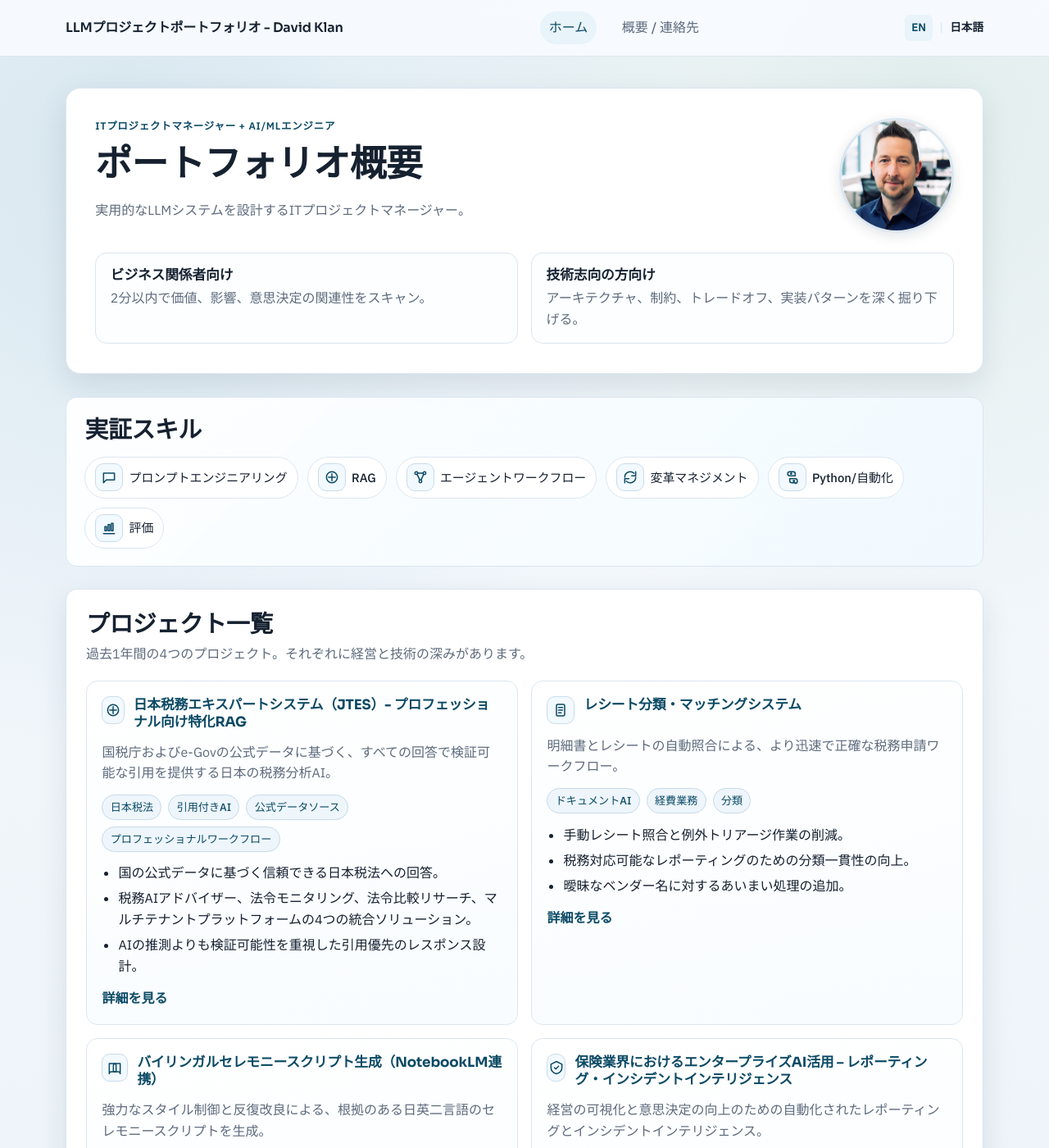
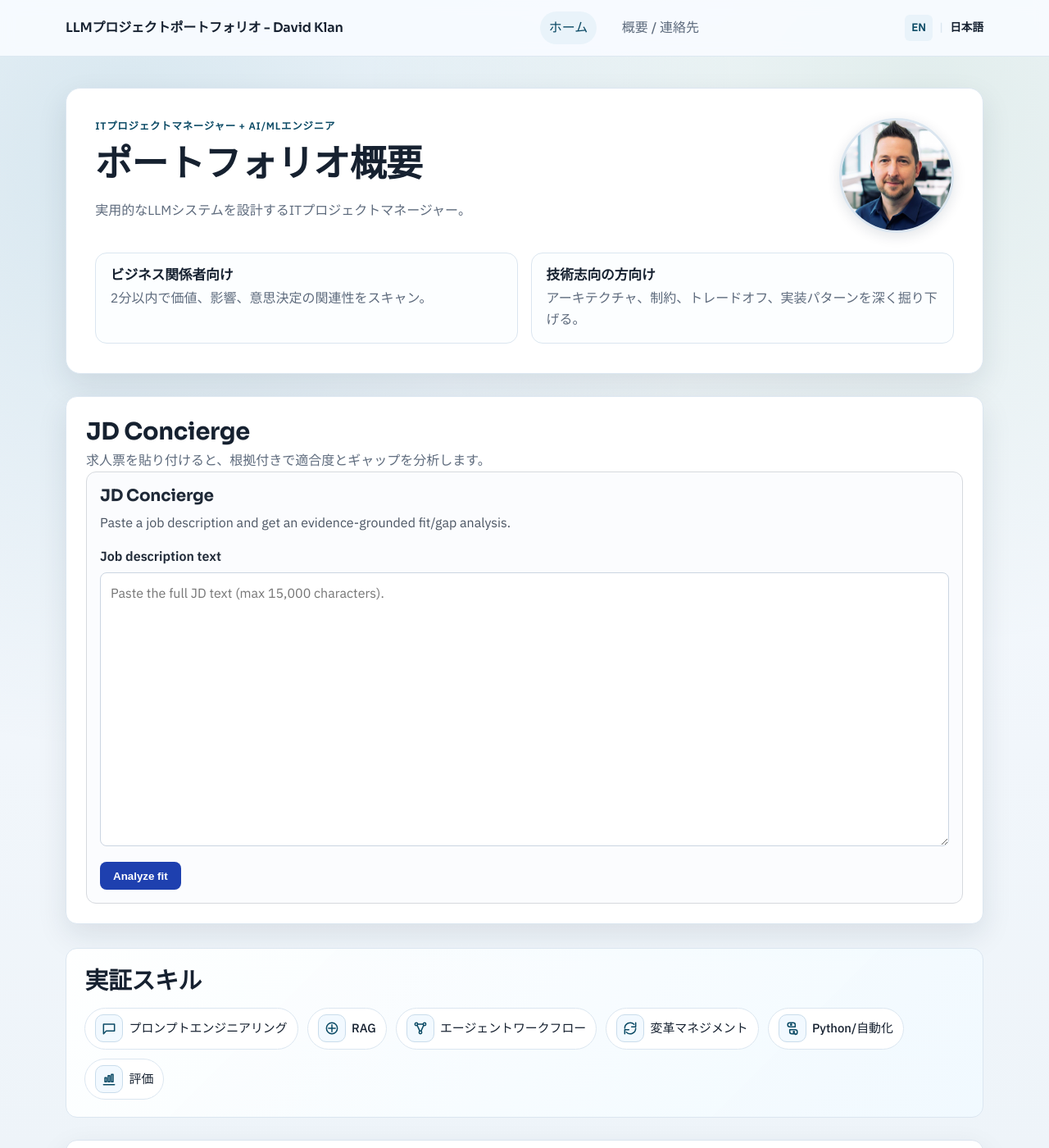
Before and after one commit to davidklan-png/Bio_HP, a Jekyll site: the page built from ja/index.md, in a window 1280 px wide and 1400 px high. Shown: the whole window at 82% size. Built offline with Jekyll 4.4.1, drawn with Linux system fonts in a browser that asks for light colours.

Commit message:
Add JD concierge widget to Japanese homepage

```diff
--- a/ja/index.md
+++ b/ja/index.md
@@ -22,6 +22,14 @@ lang: ja
       <p>アーキテクチャ、制約、トレードオフ、実装パターンを深く掘り下げる。</p>
     </article>
   </div>
+</section>
+
+<section class="section-block fade-up delay-2">
+  <div class="section-heading">
+    <h2>JD Concierge</h2>
+    <p>求人票を貼り付けると、根拠付きで適合度とギャップを分析します。</p>
+  </div>
+  {% include jd_concierge.html %}
 </section>
 
 <section class="skills-strip fade-up delay-1" aria-label="実証スキル">
```
